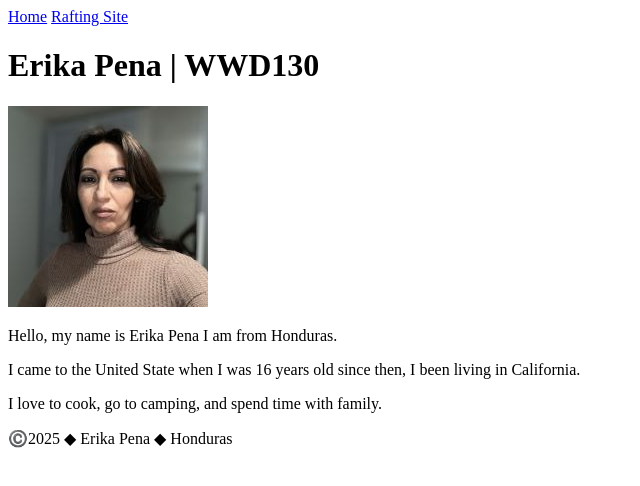
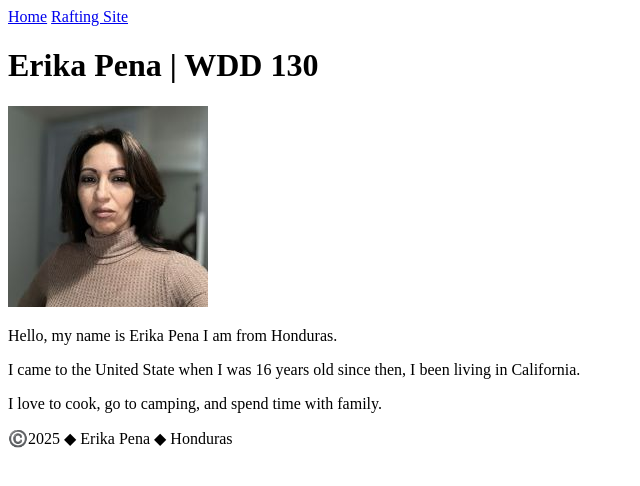
Before and after one commit to epena30/wdd130, a plain HTML site: page index.html in a window 1280 px wide. Shown: the full height of the page, 0-640 px from the left. Drawn offline with Linux system fonts and the light colour scheme.

```diff
--- a/index.html
+++ b/index.html
@@ -3,7 +3,7 @@
     <head>
         <meta charset="utf-8">
         <meta name="viewport" content="width=device-width,initial-scale=1.0">
-        <title>Erika Pena | WWD130</title>
+        <title>Erika Pena | WDD 130</title>
     </head>
     <body>
         <header>
@@ -13,7 +13,7 @@
             </nav>
         </header>
         <main >
-            <h1>Erika Pena | WWD130</h1>
+            <h1>Erika Pena | WDD 130</h1>
             <img src="images/profile.jpg" alt="Hello, my name is Erika Pena">
             <p>Hello, my name is Erika Pena I am from Honduras.
             <p>I came to the United State when I was 16 years old since then, I been living in California.
```
